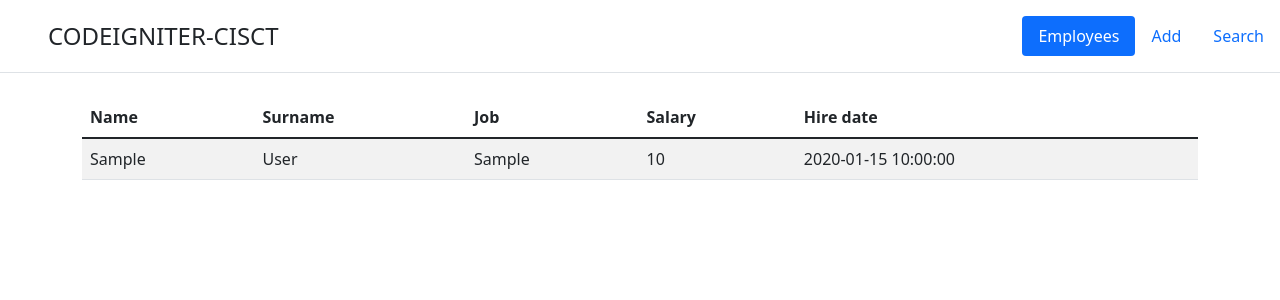
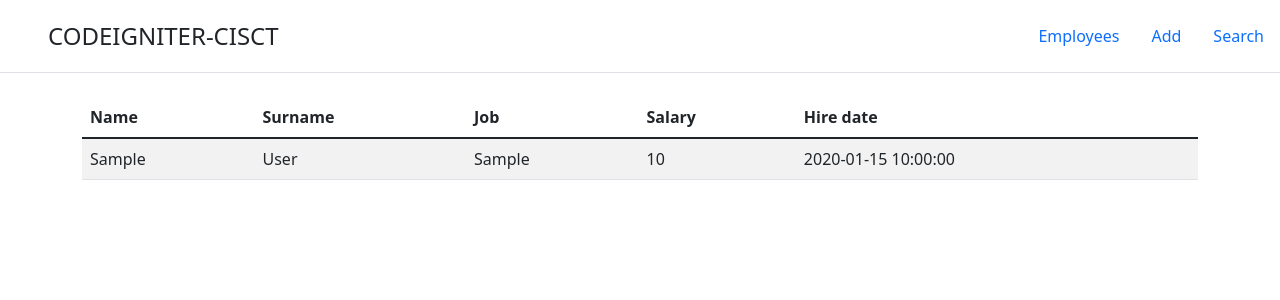
Before and after one commit to yuzminay/codeigniter-cisct, a CodeIgniter app: page /database/index.php/homecontroller/index in a window 1280 px wide. Shown: the top 300 px of the page. Run offline with CodeIgniter, Linux system fonts and the light colour scheme; tables that the repository leaves empty or names only in its code hold one stand-in row (values such as "Sample post").

Commit message:
header links

```diff
--- a/application/views/template/header.php
+++ b/application/views/template/header.php
@@ -1,3 +1,8 @@
+<?php
+$controller = $this->uri->segment(1);
+$method     = $this->uri->segment(2);
+
+?>
 <!doctype html>
 <html lang="en">
 
@@ -22,9 +27,9 @@
     </a>
 
     <ul class="nav nav-pills">
-      <li class="nav-item"><a href="/" class="nav-link active" aria-current="page">Employees</a></li>
-      <li class="nav-item"><a href="/employee/create" class="nav-link">Add</a></li>
-      <li class="nav-item"><a href="/employee/search" class="nav-link">Search</a></li>
+      <li class="nav-item"><a href="/" class="nav-link <?= $controller == NULL ? 'active' : '' ?>" aria-current="page">Employees</a></li>
+      <li class="nav-item"><a href="/employee/create" class="nav-link <?= $method == 'create' ? 'active' : '' ?>">Add</a></li>
+      <li class="nav-item"><a href="/employee/search" class="nav-link <?= $method == 'search' ? 'active' : '' ?>">Search</a></li>
     </ul>
   </header>
   <main class="main">
```
